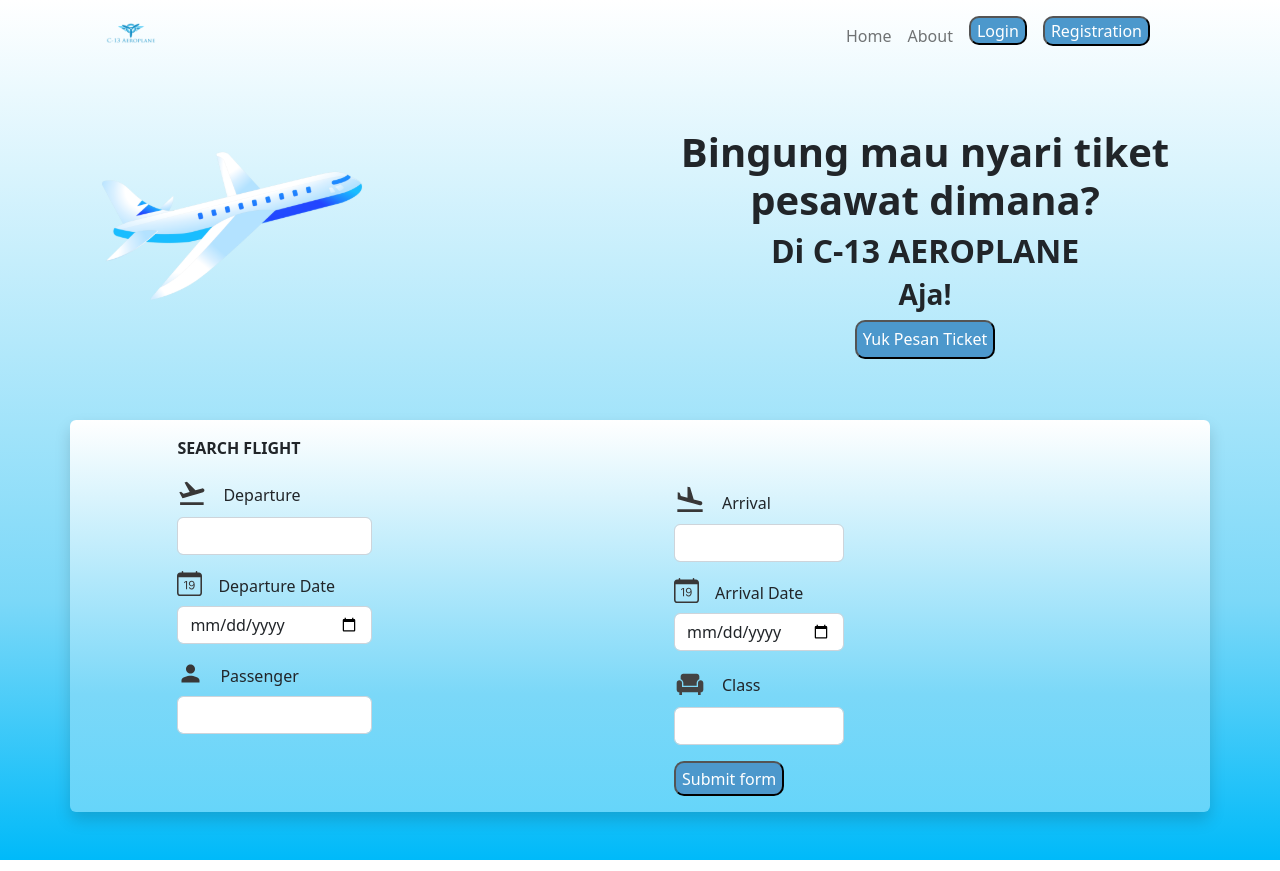
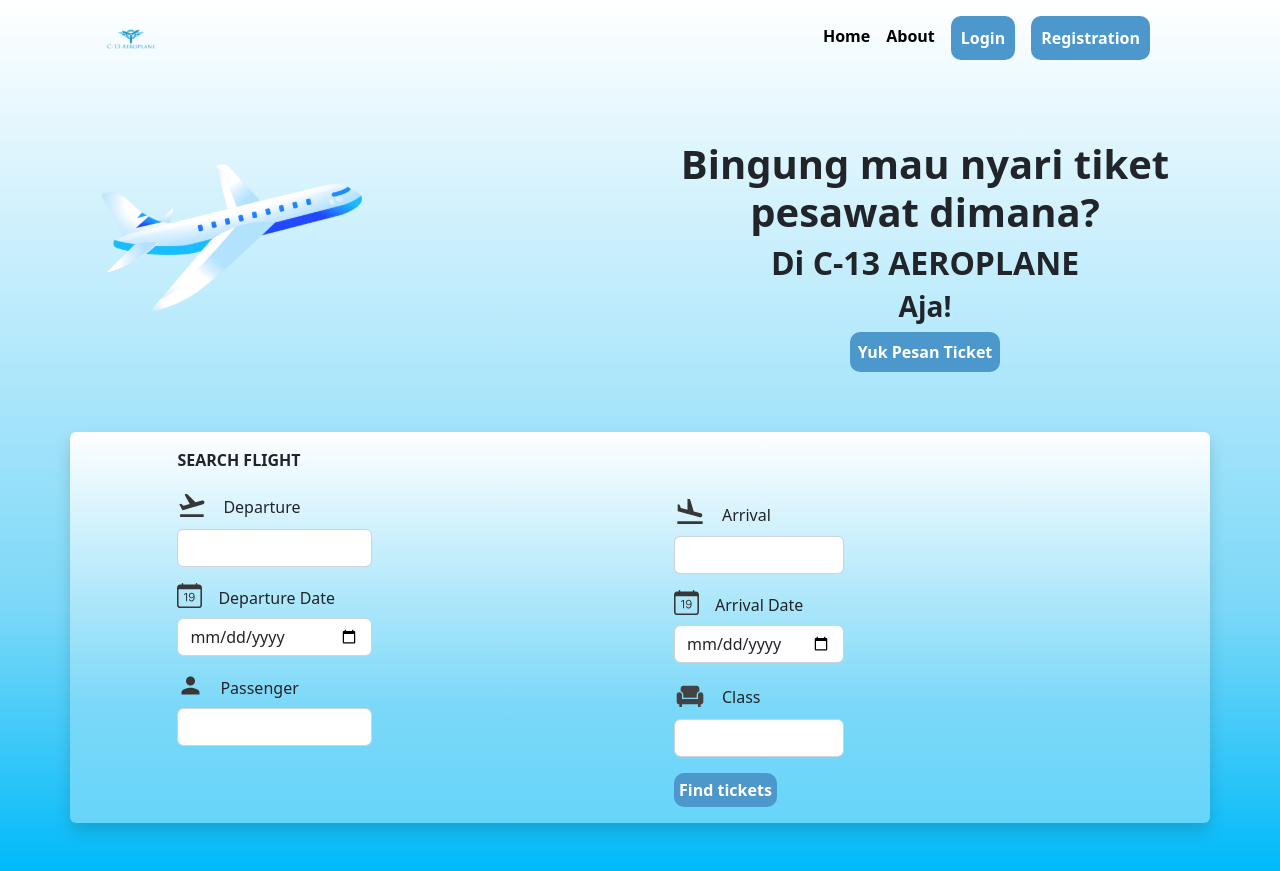
Before and after one commit to afanfian/FE-FSW-Tim-C-13, a React (Create React App) app: page / in a window 1280 px wide. Built offline with nearby package versions, Linux system fonts and the light colour scheme.

Commit message:
update button & title

```diff
--- a/public/index.html
+++ b/public/index.html
@@ -1,14 +1,12 @@
 <!DOCTYPE html>
 <html lang="en">
+
 <head>
   <meta charset="utf-8" />
   <link rel="icon" href="%PUBLIC_URL%/favicon.ico" />
   <meta name="viewport" content="width=device-width, initial-scale=1" />
   <meta name="theme-color" content="#000000" />
-    <meta
-      name="description"
-      content="Web site created using create-react-app"
-    />
+  <meta name="description" content="Web site created using create-react-app" />
   <link rel="apple-touch-icon" href="%PUBLIC_URL%/logo192.png" />
   <!--
       manifest.json provides metadata used when your web app is installed on a
@@ -24,8 +22,9 @@
       work correctly both with client-side routing and a non-root public URL.
       Learn how to configure a non-root public URL by running `npm run build`.
     -->
-    <title>React App</title>
+  <title>C-13 AEROPLANE</title>
 </head>
+
 <body>
   <noscript>You need to enable JavaScript to run this app.</noscript>
   <div id="root"></div>
@@ -40,10 +39,7 @@
       To create a production bundle, use `npm run build` or `yarn build`.
     -->
 </body>
-  <link
-    rel="stylesheet"
-    href="https://cdn.jsdelivr.net/npm/bootstrap@5.2.2/dist/css/bootstrap.min.css"
-    integrity="sha384-Zenh87qX5JnK2Jl0vWa8Ck2rdkQ2Bzep5IDxbcnCeuOxjzrPF/et3URy9Bv1WTRi"
-    crossorigin="anonymous"
-  />
+<link rel="stylesheet" href="https://cdn.jsdelivr.net/npm/bootstrap@5.2.2/dist/css/bootstrap.min.css"
+  integrity="sha384-Zenh87qX5JnK2Jl0vWa8Ck2rdkQ2Bzep5IDxbcnCeuOxjzrPF/et3URy9Bv1WTRi" crossorigin="anonymous" />
+
 </html>
--- a/src/styles/home.css
+++ b/src/styles/home.css
@@ -3,8 +3,9 @@
     background-color: #4C98CC;
     color: white;
     border-radius: 10px;
-    padding-top: 1%;
-    padding-bottom: 1%;
+    padding: 1.5%;
+    border: none;
+    font-weight: bold;
 }
 .btn-green:hover {
     transform: scale(1.1);
--- a/src/styles/layout/navbarbeforelogin.css
+++ b/src/styles/layout/navbarbeforelogin.css
@@ -4,3 +4,13 @@ body{
 .logo-navbar{
     width: 50px;
 }
+.btn-navbar{
+    background-color: #4C98CC;
+    color: white;
+    border-radius: 10px;
+    padding: 10px;
+    border: none;
+}
+.btn-navbar:hover {
+    transform: scale(1.1);
+}
--- a/src/views/Layout/navbarbeforelogin.jsx
+++ b/src/views/Layout/navbarbeforelogin.jsx
@@ -25,10 +25,10 @@ function OffcanvasExample () {
               </Offcanvas.Header>
               <Offcanvas.Body>
                 <Nav className="justify-content-end flex-grow-1 pe-3">
-                  <Nav.Link href="#home" className="pt-3">Home</Nav.Link>
-                  <Nav.Link href="/about" className="pt-3">About</Nav.Link>
-                  <Nav.Link href="/login"><button className="btn-green">Login</button></Nav.Link>
-                  <Nav.Link href="#registration"><button className="btn-green">Registration</button></Nav.Link>
+                  <Nav.Link href="#home" className="pt-3 text-black fw-bold">Home</Nav.Link>
+                  <Nav.Link href="/about" className="pt-3 text-black fw-bold">About</Nav.Link>
+                  <Nav.Link href="/login"><button className="btn-navbar fw-bold">Login</button></Nav.Link>
+                  <Nav.Link href="#registration"><button className="btn-navbar fw-bold">Registration</button></Nav.Link>
                 </Nav>
               </Offcanvas.Body>
             </Navbar.Offcanvas>
--- a/src/views/home.jsx
+++ b/src/views/home.jsx
@@ -188,7 +188,7 @@ function about () {
                       </InputGroup>
                     <Form.Control.Feedback>Looks good!</Form.Control.Feedback>
                   </Form.Group>
-                  <button type="submit" className="btn-green">Submit form</button>
+                  <button type="submit" className="btn-green">Find tickets</button>
                   </Form>
                 )}
               </Formik>
```
Lines whose indentation alone changed are shown as unchanged.
